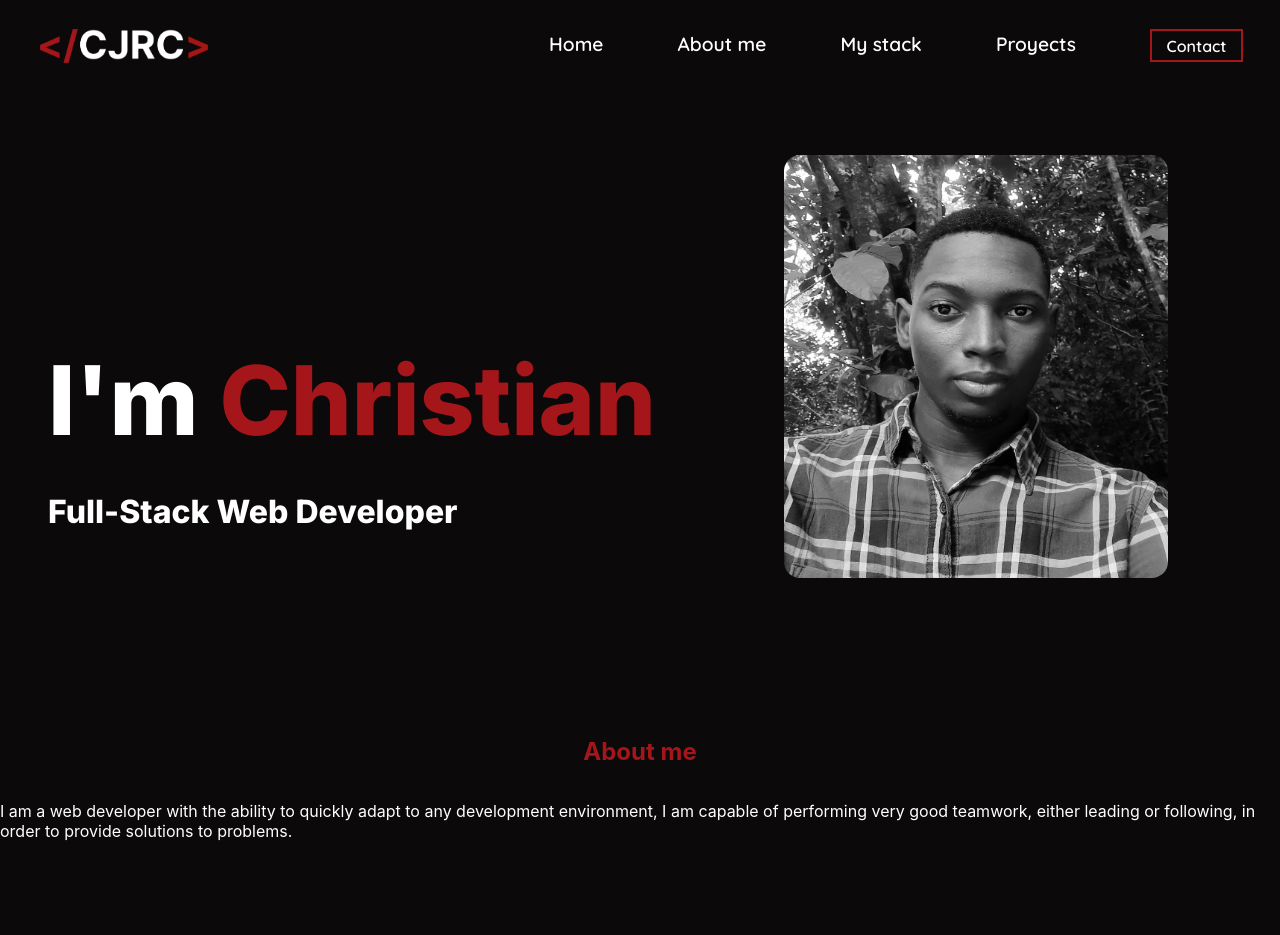
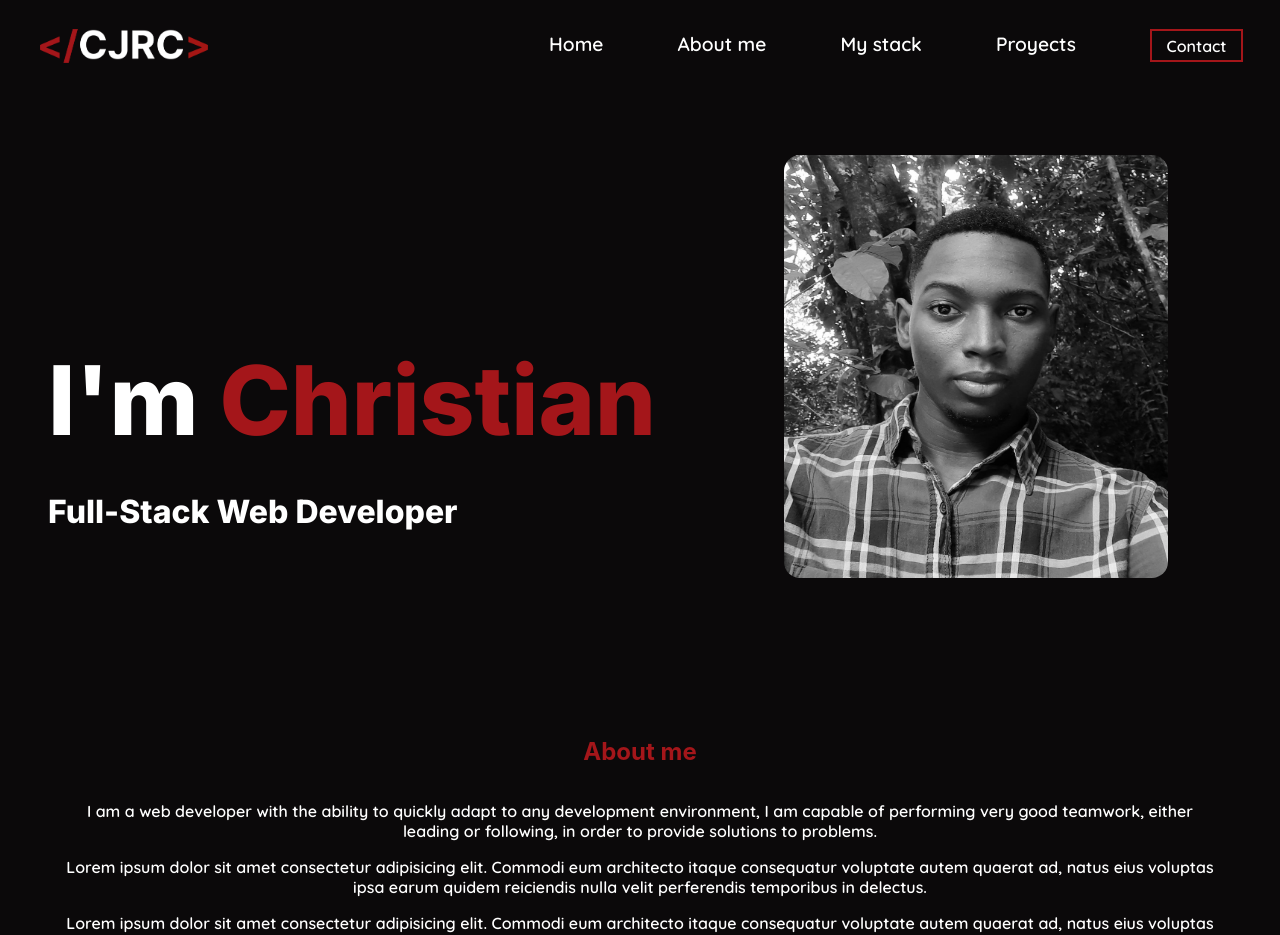
Before and after one commit to Lord-Mugen/Mugen-Portfolio, a React (Create React App) app: page / in a window 1280 px wide. Shown: the top 935 px of the page. Before the commit the page ends 857 px from the top, so only its background shows below. Built offline with nearby package versions, Linux system fonts and the light colour scheme.

Commit message:
progress with abot me

```diff
--- a/src/Components/About/About.css
+++ b/src/Components/About/About.css
@@ -15,6 +15,12 @@
     color: var(--red);
 }
 
+.about-me{
+    width: 90%
+}
+
 .about-me-description{
     color: var(--white);
+    text-align: center;
+    font-family: 'Quicksand', sans-serif;
 }
--- a/src/Components/About/About.jsx
+++ b/src/Components/About/About.jsx
@@ -15,6 +15,9 @@ const About = () => {
               very good teamwork, either leading or
                 following, in order to provide solutions to
                 problems.</p>
+
+          <p className="about-me-description">Lorem ipsum dolor sit amet consectetur adipisicing elit. Commodi eum architecto itaque consequatur voluptate autem quaerat ad, natus eius voluptas ipsa earum quidem reiciendis nulla velit perferendis temporibus in delectus.</p>
+          <p className="about-me-description">Lorem ipsum dolor sit amet consectetur adipisicing elit. Commodi eum architecto itaque consequatur voluptate autem quaerat ad, natus eius voluptas ipsa earum quidem reiciendis nulla velit perferendis temporibus in delectus.</p>
         </div>
         <div className="about-animation">
 
```
